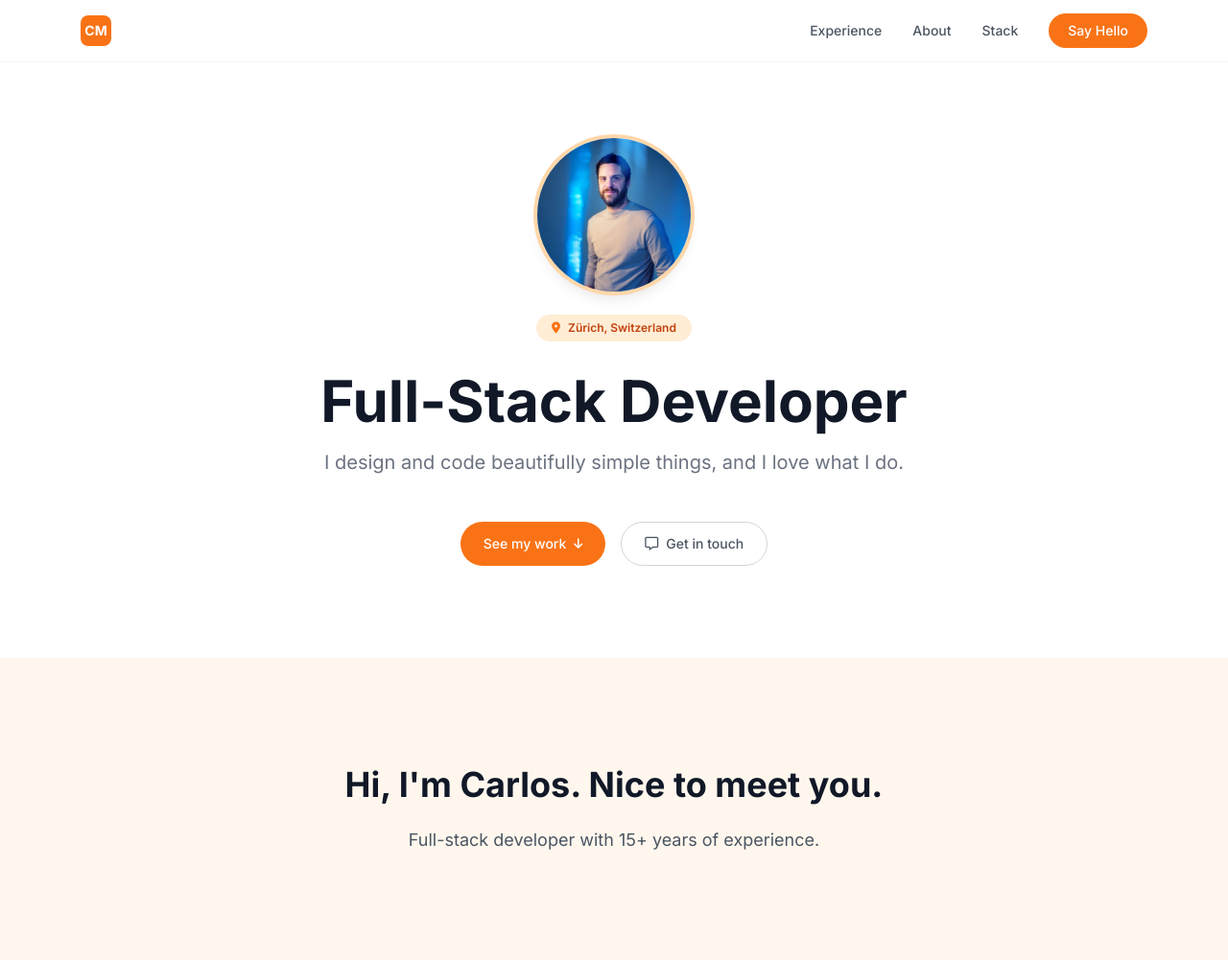
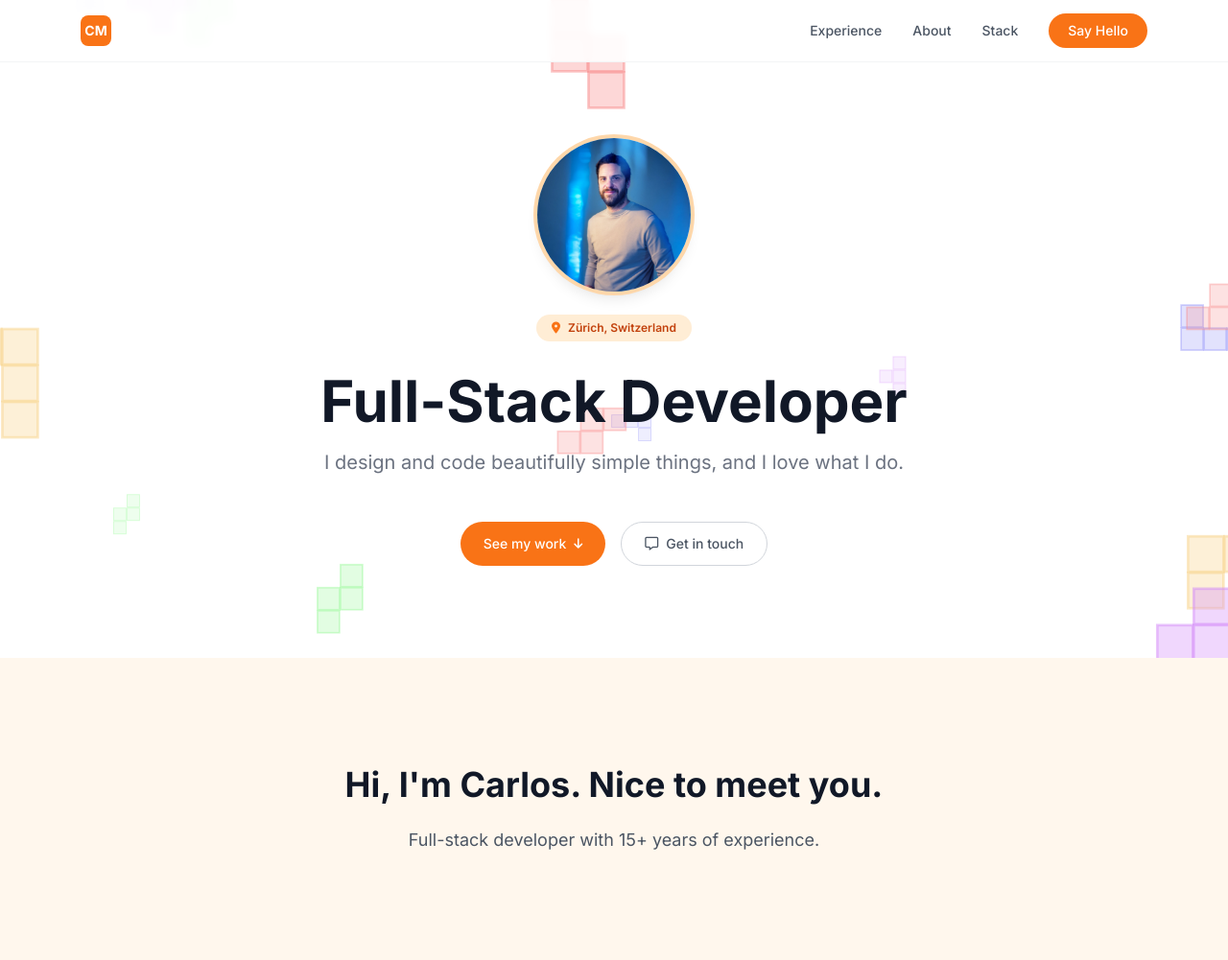
Before and after one commit to cmartinespinosa/carlosmartin.dev, a PHP site: template templates/index.twig in a window 1280 px wide. Shown: the top 1001 px of the page at 96% size. Run offline with PHP 8.4, Linux system fonts and the light colour scheme; the template is opened without the code that fills it, so the values that code supplies are empty; some libraries are stand-ins or nearby versions.

Commit message:
tetris: slower speed, less opacity, more piece variety, no overlap, pre-populated on load

```diff
--- a/templates/index.twig
+++ b/templates/index.twig
@@ -79,8 +79,9 @@
   </nav>
 
   <!-- ========== HERO ========== -->
-  <section class="pt-28 pb-16 md:pt-36 md:pb-24 text-center">
-    <div class="max-w-4xl mx-auto px-5">
+  <section class="relative pt-28 pb-16 md:pt-36 md:pb-24 text-center overflow-hidden">
+    <canvas id="tetris-bg" class="absolute inset-0 w-full h-full pointer-events-none" style="opacity: .45;"></canvas>
+    <div class="relative max-w-4xl mx-auto px-5">
       <div class="mb-6">
         <img src="/images/carlos.jpg" alt="Carlos Martin" class="w-32 h-32 md:w-40 md:h-40 rounded-full object-cover mx-auto shadow-lg ring-4 ring-primary-200">
       </div>
@@ -283,6 +284,132 @@
         if (target) target.scrollIntoView({ behavior: 'smooth' });
       });
     });
+
+    // Tetris background animation
+    (function() {
+      var canvas = document.getElementById('tetris-bg');
+      if (!canvas) return;
+      var ctx = canvas.getContext('2d');
+      var layers = [
+        { block: 14, speed: 0.2, alpha: 0.15, interval: [3500, 2500] },
+        { block: 24, speed: 0.45, alpha: 0.25, interval: [2500, 2000] },
+        { block: 38, speed: 0.8, alpha: 0.35, interval: [1800, 1500] },
+      ];
+      var pieces = [
+        // I
+        { shape: [[1,1,1,1]], color: '#00F0F0' },
+        { shape: [[1],[1],[1],[1]], color: '#00F0F0' },
+        // O
+        { shape: [[1,1],[1,1]], color: '#F0F000' },
+        // T
+        { shape: [[1,1,1],[0,1,0]], color: '#A000F0' },
+        { shape: [[0,1],[1,1],[0,1]], color: '#A000F0' },
+        // L
+        { shape: [[1,1,1],[1,0,0]], color: '#F0A000' },
+        { shape: [[1,1],[0,1],[0,1]], color: '#F0A000' },
+        { shape: [[0,0,1],[1,1,1]], color: '#F0A000' },
+        // J
+        { shape: [[1,1,1],[0,0,1]], color: '#0000F0' },
+        { shape: [[0,1],[0,1],[1,1]], color: '#0000F0' },
+        { shape: [[1,0,0],[1,1,1]], color: '#0000F0' },
+        // S
+        { shape: [[1,1,0],[0,1,1]], color: '#00F000' },
+        { shape: [[0,1],[1,1],[1,0]], color: '#00F000' },
+        // Z
+        { shape: [[0,1,1],[1,1,0]], color: '#F00000' },
+        { shape: [[1,0],[1,1],[0,1]], color: '#F00000' },
+      ];
+      var falling = [];
+
+      function resize() {
+        var rect = canvas.parentElement.getBoundingClientRect();
+        canvas.width = rect.width;
+        canvas.height = rect.height;
+      }
+
+      function addPiece(layerIdx) {
+        var l = layers[layerIdx];
+        var p = pieces[Math.floor(Math.random() * pieces.length)];
+        var pw = p.shape[0].length * l.block;
+        var ph = p.shape.length * l.block;
+        var mx, attempts = 0;
+        do {
+          mx = Math.random() * (canvas.width + pw * 2) - pw;
+          attempts++;
+        } while (attempts < 15 && falling.some(function(f) {
+          var fl = layers[f.layer];
+          var fw = f.shape[0].length * fl.block;
+          var fh = f.shape.length * fl.block;
+          return Math.abs(f.x - mx) < (fw + pw) / 2 && f.y < ph + 20;
+        }));
+        falling.push({
+          x: mx,
+          y: -ph * (1 + Math.random()),
+          shape: p.shape,
+          color: p.color,
+          layer: layerIdx
+        });
+      }
+
+      function draw() {
+        ctx.clearRect(0, 0, canvas.width, canvas.height);
+        for (var i = 0; i < falling.length; i++) {
+          var p = falling[i];
+          var l = layers[p.layer];
+          var drawn = false;
+          for (var r = 0; r < p.shape.length; r++) {
+            for (var c = 0; c < p.shape[r].length; c++) {
+              if (p.shape[r][c]) {
+                drawn = true;
+                var x = p.x + c * l.block, y = p.y + r * l.block;
+                ctx.fillStyle = p.color;
+                ctx.globalAlpha = l.alpha;
+                ctx.fillRect(x, y, l.block - 1, l.block - 1);
+                ctx.globalAlpha = l.alpha + 0.15;
+                ctx.strokeStyle = p.color;
+                ctx.lineWidth = Math.max(1, l.block / 14);
+                ctx.strokeRect(x, y, l.block - 1, l.block - 1);
+              }
+            }
+          }
+          p.y += l.speed;
+          if (!drawn || p.y > canvas.height + l.block * 2) { falling.splice(i, 1); i--; }
+        }
+        ctx.globalAlpha = 1;
+      }
+
+      var timers = [0, 0, 0];
+      function loop(time) {
+        for (var i = 0; i < 3; i++) {
+          if (time - timers[i] > layers[i].interval[0] + Math.random() * layers[i].interval[1]) {
+            addPiece(i);
+            timers[i] = time;
+          }
+        }
+        draw();
+        requestAnimationFrame(loop);
+      }
+
+      resize();
+      window.addEventListener('resize', resize);
+      // Spawn initial pieces already visible mid-canvas
+      for (var i = 0; i < 3; i++) {
+        var l = layers[i];
+        for (var j = 0; j < 4; j++) {
+          var p = pieces[Math.floor(Math.random() * pieces.length)];
+          var pw = p.shape[0].length * l.block;
+          var ph = p.shape.length * l.block;
+          falling.push({
+            x: Math.random() * (canvas.width + pw * 2) - pw,
+            y: Math.random() * canvas.height * 0.8,
+            shape: p.shape,
+            color: p.color,
+            layer: i
+          });
+        }
+      }
+      requestAnimationFrame(loop);
+    })();
   </script>
 </body>
 </html>
```
